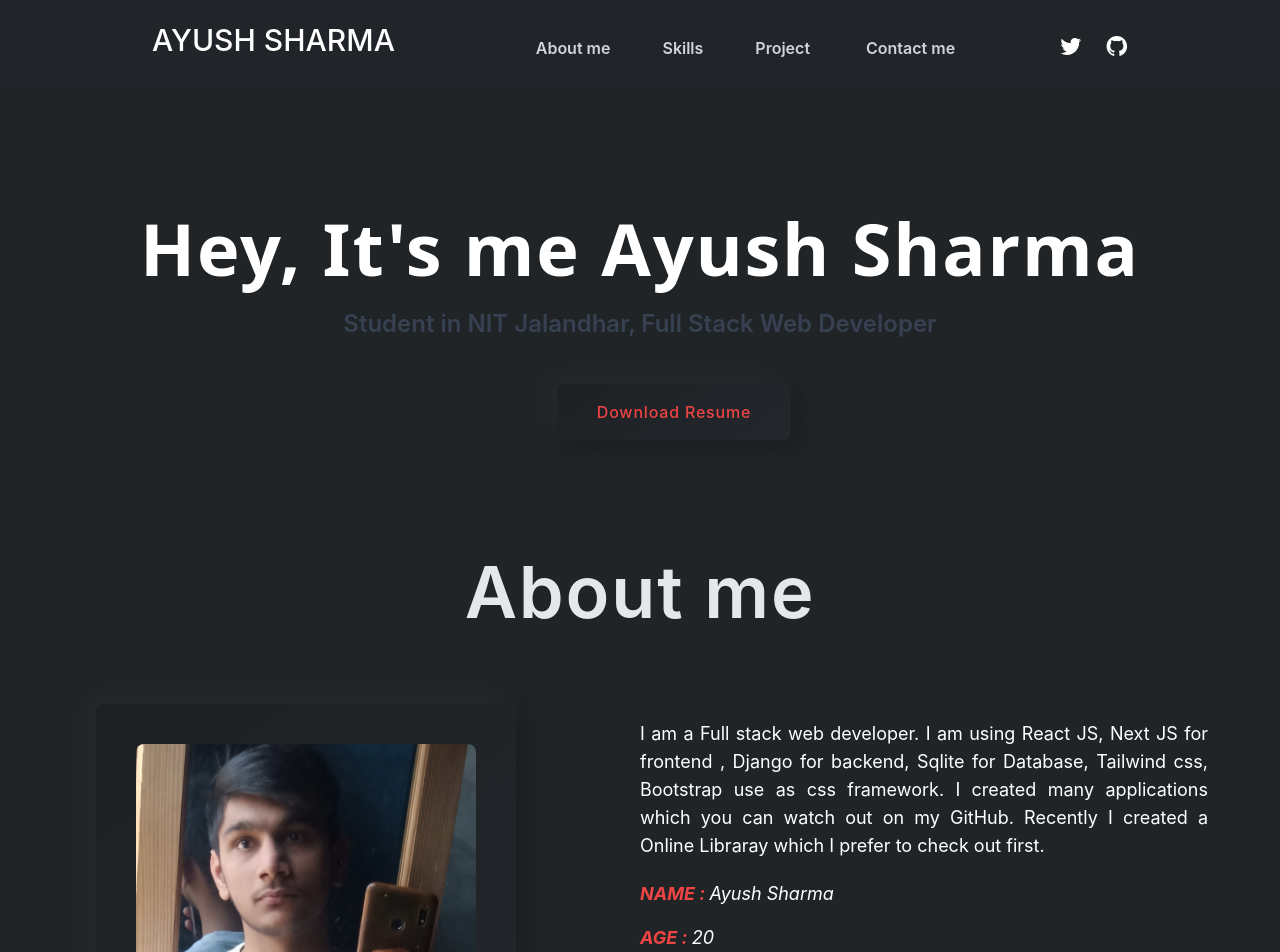
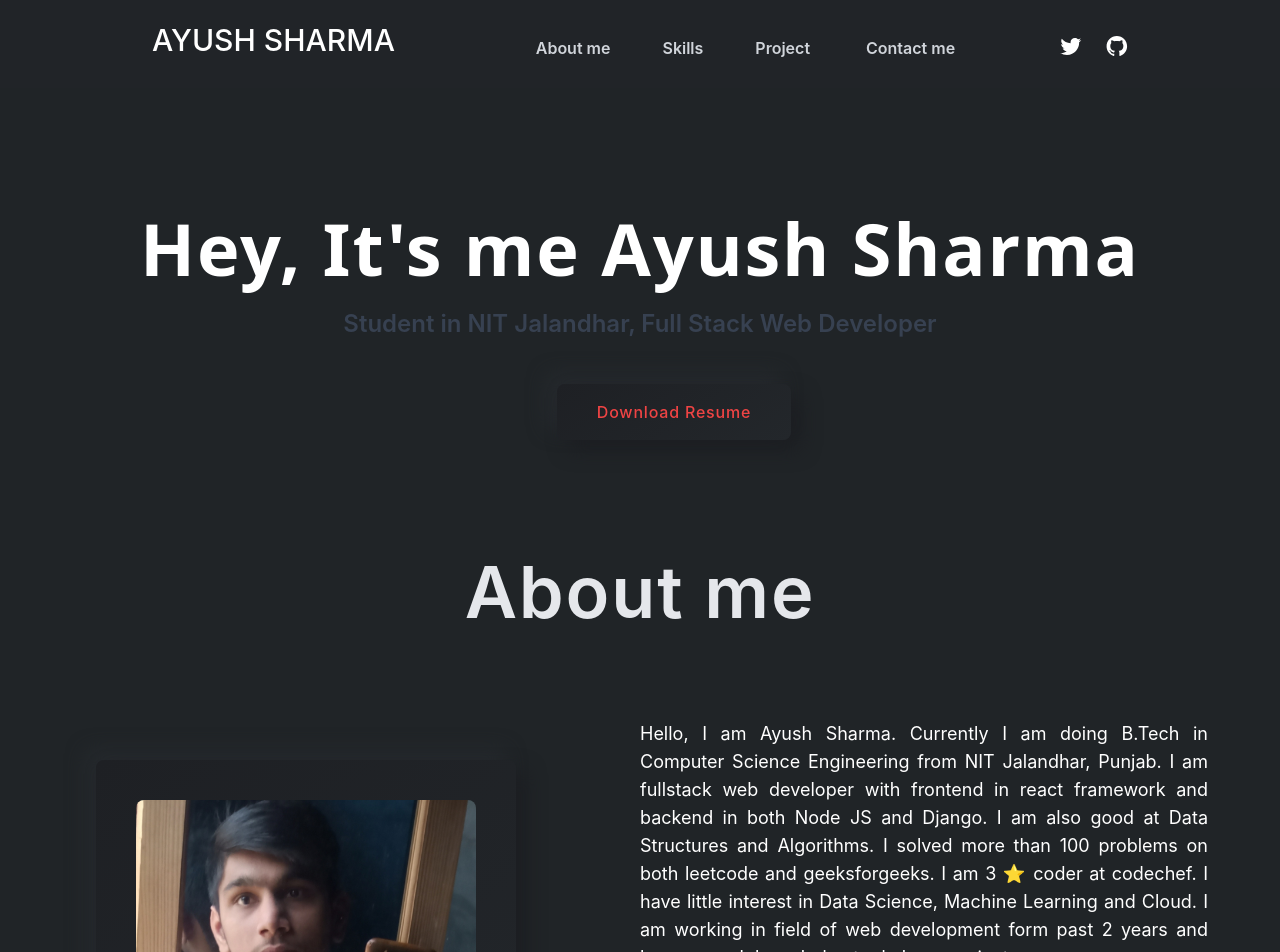
Before and after one commit to Ayush-13-02/My-Portfolio, a Next.js app: page / in a window 1280 px wide. Shown: the top 952 px of the page. Built offline with nearby package versions, Linux system fonts and the light colour scheme.

Commit message:
Change in About

```diff
--- a/components/About.js
+++ b/components/About.js
@@ -16,8 +16,8 @@ function About() {
                 </div>
                 <div className="w-[90%] lg:w-1/2 my-4 lg:my-12 mx-8 lg:mx-2">
                     <p className="text-white lg:text-lg my-5 lg:mr-16 text-justify">
-                        I am a Full stack web developer. I am using React JS, Next JS for frontend , Django for backend, Sqlite for Database, Tailwind css, Bootstrap use as css framework. I created many applications which you can watch out on my GitHub. Recently I created a Online Libraray which I prefer to check out first.
-                    </p>
+                    Hello, I am Ayush Sharma. Currently I am doing B.Tech in Computer Science Engineering from NIT Jalandhar, Punjab. I am fullstack web developer with frontend in react framework and backend in both Node JS and Django. I am also good at Data Structures and Algorithms. I solved more than 100 problems on both leetcode and geeksforgeeks. I am 3 ⭐ coder at codechef. I have little interest in Data Science, Machine Learning and Cloud. I am working in field of web development form past 2 years and have enough knowledge to do large projects.
+                   </p>
                     <ul className="m-0 p-0 italic">
                         <li className="text-white mb-4 text-lg">
                             <span className="text-red-500 uppercase font-bold">Name : </span> Ayush Sharma
```
